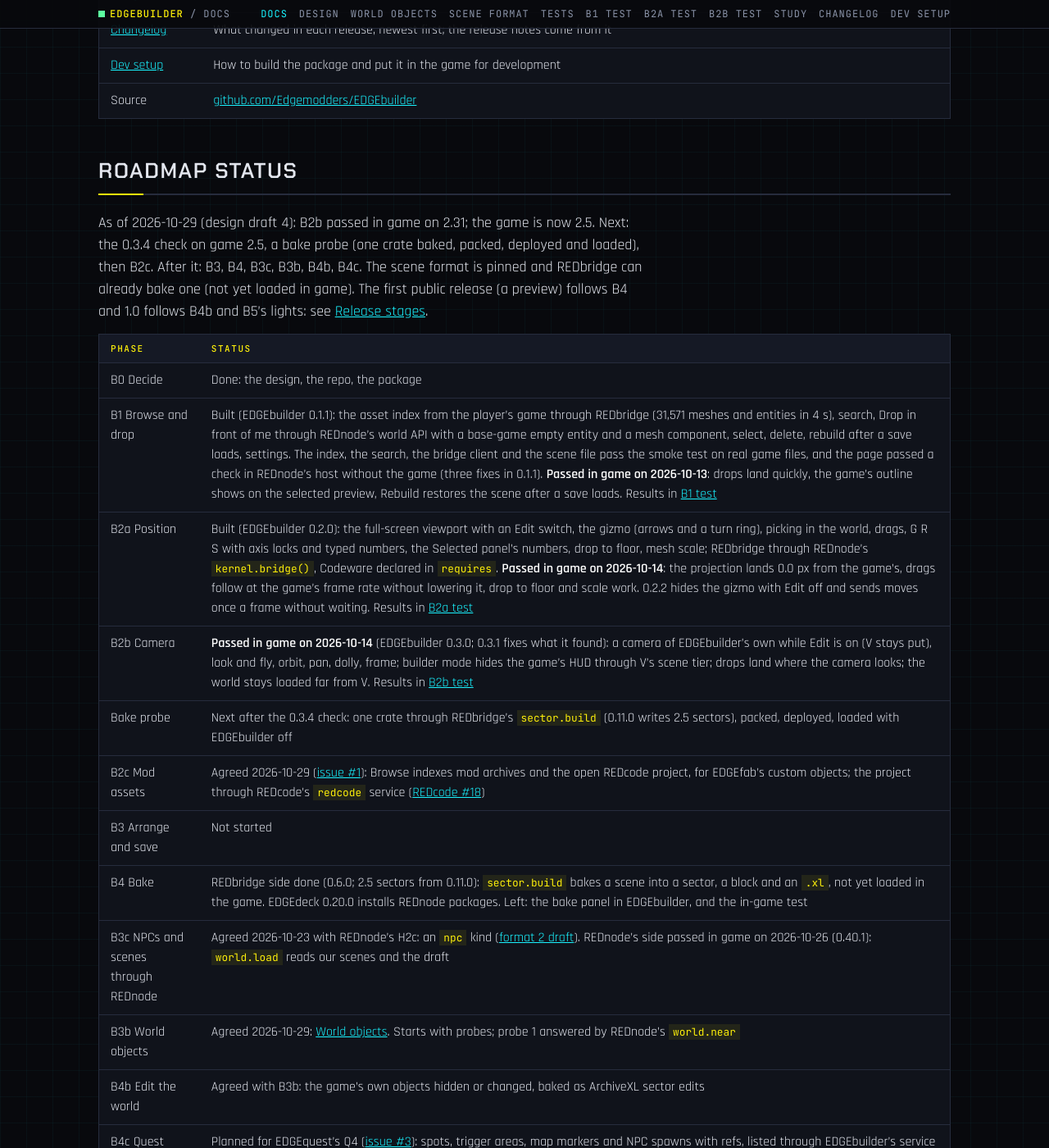
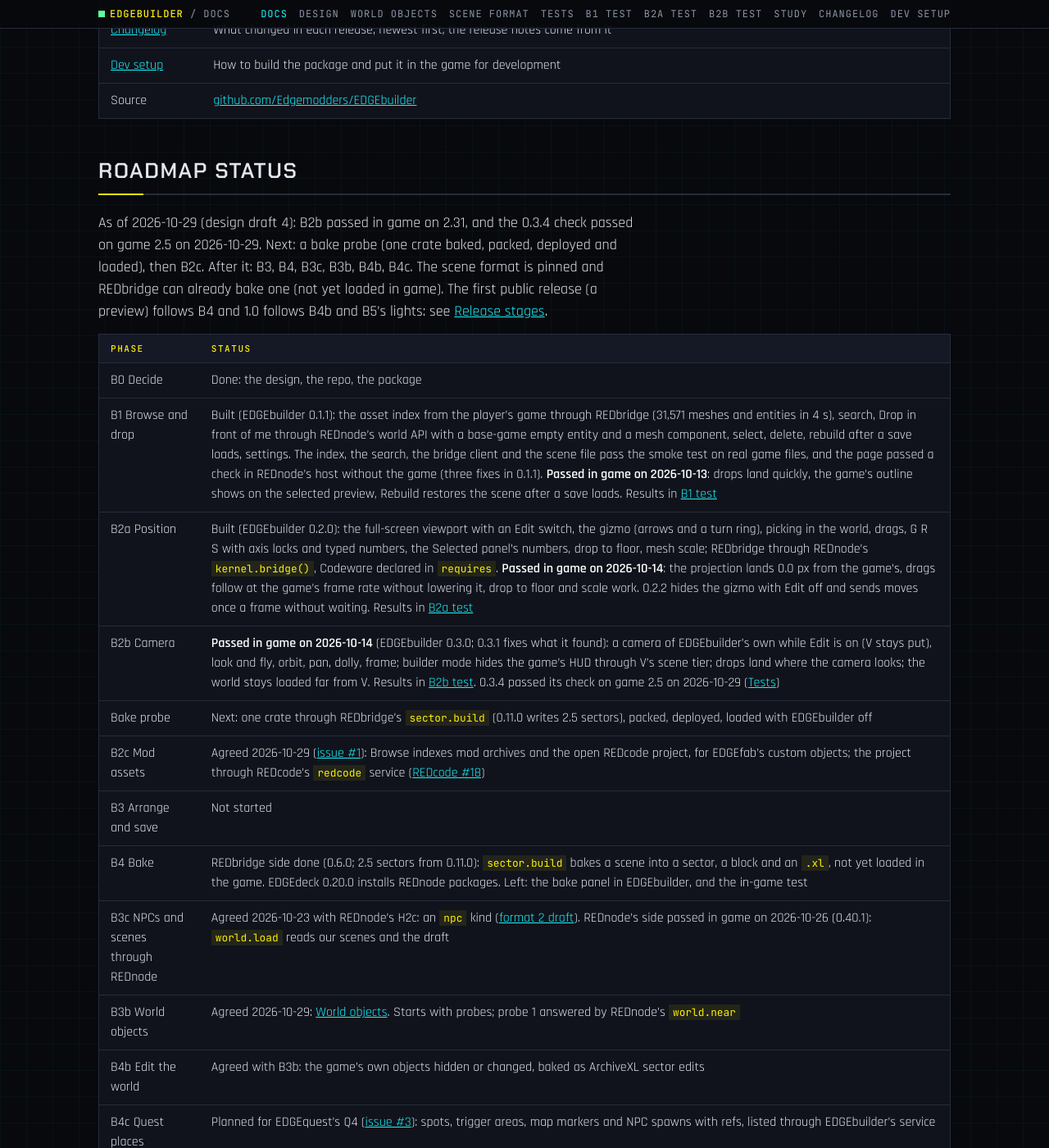
Before and after one commit to Edgemodders/EDGEbuilder, a Jekyll site: the page built from docs/index.md, in a window 1280 px wide and 1400 px high, scrolled down 743 px. Shown: the whole window at 82% size. Built offline with Jekyll 4.4.1, drawn with Linux system fonts in a browser that asks for light colours; our own code applies the rules of GitHub Pages for plain Markdown files.

Commit message:
0.3.4 passed its check on game 2.5: the changelog section for the release
The owner ran the 0.3.4 check on game 2.5 with REDnode 0.45.0 on
2026-10-29; every step as expected. Unreleased becomes 0.3.4, and the
tests page, the status page, README and CLAUDE.md say the bake probe is next.

Co-Authored-By: Claude Opus 5.5 <noreply@anthropic.com>

```diff
--- a/docs/index.md
+++ b/docs/index.md
@@ -18,15 +18,15 @@ EDGEbuilder is a world builder for Cyberpunk 2077 that runs inside the game on R
 
 ## Roadmap status
 
-As of 2026-10-29 (design draft 4): B2b passed in game on 2.31; the game is now 2.5. Next: the 0.3.4 check on game 2.5, a bake probe (one crate baked, packed, deployed and loaded), then B2c. After it: B3, B4, B3c, B3b, B4b, B4c. The scene format is pinned and REDbridge can already bake one (not yet loaded in game). The first public release (a preview) follows B4 and 1.0 follows B4b and B5's lights: see [Release stages](design.md#release-stages).
+As of 2026-10-29 (design draft 4): B2b passed in game on 2.31, and the 0.3.4 check passed on game 2.5 on 2026-10-29. Next: a bake probe (one crate baked, packed, deployed and loaded), then B2c. After it: B3, B4, B3c, B3b, B4b, B4c. The scene format is pinned and REDbridge can already bake one (not yet loaded in game). The first public release (a preview) follows B4 and 1.0 follows B4b and B5's lights: see [Release stages](design.md#release-stages).
 
 | Phase | Status |
 |---|---|
 | B0 Decide | Done: the design, the repo, the package |
 | B1 Browse and drop | Built (EDGEbuilder 0.1.1): the asset index from the player's game through REDbridge (31,571 meshes and entities in 4 s), search, Drop in front of me through REDnode's world API with a base-game empty entity and a mesh component, select, delete, rebuild after a save loads, settings. The index, the search, the bridge client and the scene file pass the smoke test on real game files, and the page passed a check in REDnode's host without the game (three fixes in 0.1.1). **Passed in game on 2026-10-13**: drops land quickly, the game's outline shows on the selected preview, Rebuild restores the scene after a save loads. Results in [B1 test](b1-test.md) |
 | B2a Position | Built (EDGEbuilder 0.2.0): the full-screen viewport with an Edit switch, the gizmo (arrows and a turn ring), picking in the world, drags, G R S with axis locks and typed numbers, the Selected panel's numbers, drop to floor, mesh scale; REDbridge through REDnode's `kernel.bridge()`, Codeware declared in `requires`. **Passed in game on 2026-10-14**: the projection lands 0.0 px from the game's, drags follow at the game's frame rate without lowering it, drop to floor and scale work. 0.2.2 hides the gizmo with Edit off and sends moves once a frame without waiting. Results in [B2a test](b2-test.md) |
-| B2b Camera | **Passed in game on 2026-10-14** (EDGEbuilder 0.3.0; 0.3.1 fixes what it found): a camera of EDGEbuilder's own while Edit is on (V stays put), look and fly, orbit, pan, dolly, frame; builder mode hides the game's HUD through V's scene tier; drops land where the camera looks; the world stays loaded far from V. Results in [B2b test](b2b-test.md) |
-| Bake probe | Next after the 0.3.4 check: one crate through REDbridge's `sector.build` (0.11.0 writes 2.5 sectors), packed, deployed, loaded with EDGEbuilder off |
+| B2b Camera | **Passed in game on 2026-10-14** (EDGEbuilder 0.3.0; 0.3.1 fixes what it found): a camera of EDGEbuilder's own while Edit is on (V stays put), look and fly, orbit, pan, dolly, frame; builder mode hides the game's HUD through V's scene tier; drops land where the camera looks; the world stays loaded far from V. Results in [B2b test](b2b-test.md). 0.3.4 passed its check on game 2.5 on 2026-10-29 ([Tests](testing.md#034-check-on-game-25)) |
+| Bake probe | Next: one crate through REDbridge's `sector.build` (0.11.0 writes 2.5 sectors), packed, deployed, loaded with EDGEbuilder off |
 | B2c Mod assets | Agreed 2026-10-29 ([issue #1](https://github.com/Edgemodders/EDGEbuilder/issues/1)): Browse indexes mod archives and the open REDcode project, for EDGEfab's custom objects; the project through REDcode's `redcode` service ([REDcode #18](https://github.com/Edgemodders/REDcode/issues/18)) |
 | B3 Arrange and save | Not started |
 | B4 Bake | REDbridge side done (0.6.0; 2.5 sectors from 0.11.0): `sector.build` bakes a scene into a sector, a block and an `.xl`, not yet loaded in the game. EDGEdeck 0.20.0 installs REDnode packages. Left: the bake panel in EDGEbuilder, and the in-game test |
```
Also changed, not shown: CLAUDE.md (+1 -1 lines), docs/testing.md (+2 -2 lines), README.md, docs/changelog.md.
